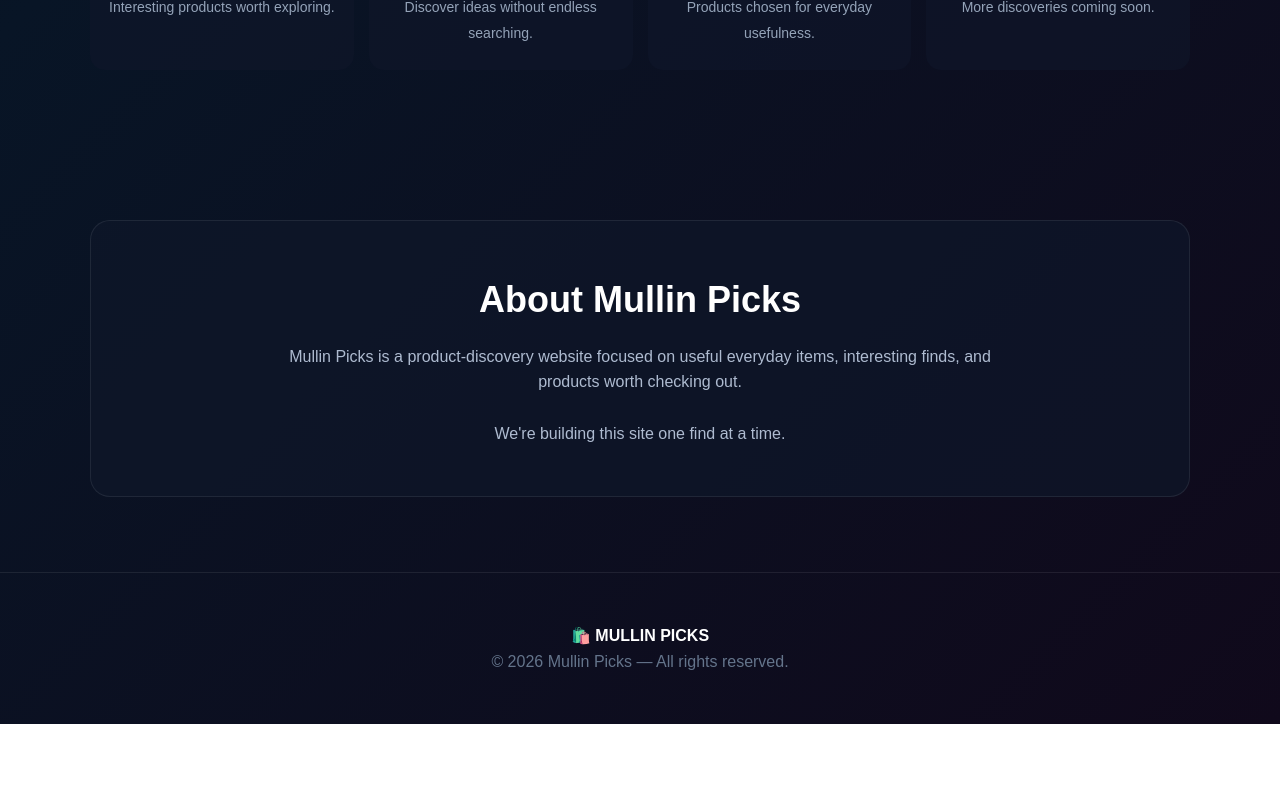
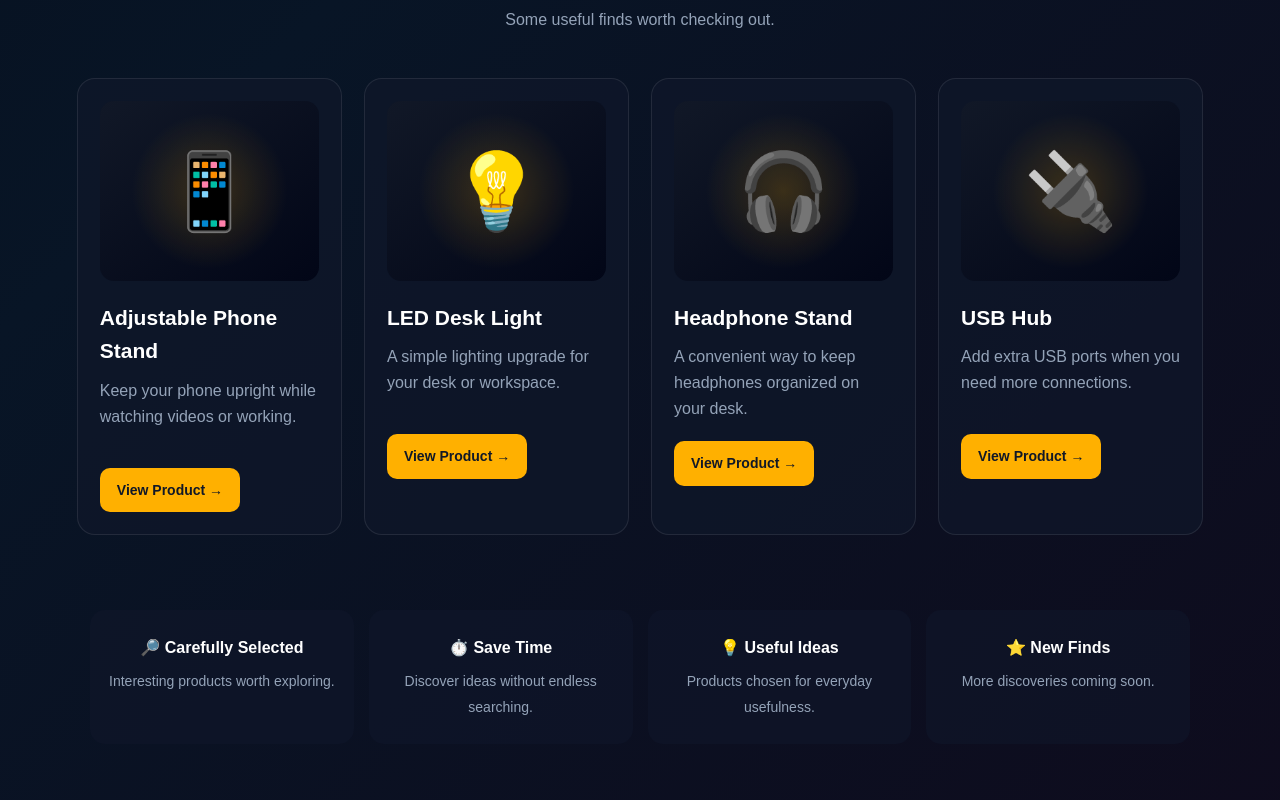
Before and after one commit to mfdcat1797-debug/mullin-picks-new, a plain HTML site: page index.html in a window 1280 px wide. Shown: the part 1932-2732 px from the top of the page. Before the commit the page ends 2656 px from the top, so only its background shows below. Drawn offline with Linux system fonts and the light colour scheme.

Commit message:
Update index.html

```diff
--- a/index.html
+++ b/index.html
@@ -214,7 +214,56 @@
 
     /* FEATURED PRODUCT */
 
-    .featured {
+    .product-grid {
+    max-width: 1200px;
+    margin: auto;
+    display: grid;
+    grid-template-columns: repeat(4, 1fr);
+    gap: 22px;
+}
+
+.product-card {
+    background: rgba(15, 23, 42, 0.75);
+    border: 1px solid rgba(255, 255, 255, 0.09);
+    border-radius: 18px;
+    padding: 22px;
+    transition: 0.3s;
+}
+
+.product-card:hover {
+    transform: translateY(-7px);
+    border-color: rgba(255, 176, 0, 0.5);
+    box-shadow: 0 15px 40px rgba(0, 0, 0, 0.3);
+}
+
+.product-image {
+    height: 180px;
+    border-radius: 14px;
+    display: flex;
+    align-items: center;
+    justify-content: center;
+    background:
+        radial-gradient(circle, rgba(255, 176, 0, 0.2), transparent 55%),
+        linear-gradient(145deg, #111827, #020617);
+    font-size: 75px;
+    margin-bottom: 20px;
+}
+
+.product-card h3 {
+    font-size: 21px;
+    margin-bottom: 10px;
+}
+
+.product-card p {
+    color: #94a3b8;
+    margin-bottom: 20px;
+    min-height: 70px;
+}
+
+.product-card .button {
+    font-size: 14px;
+    padding: 11px 17px;
+}.featured {
         max-width: 1200px;
         margin: auto;
         background:
@@ -344,7 +393,7 @@
 
         .categories,
         .benefits,
-        .featured {
+        .product-grid {
             grid-template-columns: 1fr;
         }
 
@@ -383,7 +432,7 @@
     <div>
         <a href="#home">Home</a>
         <a href="#categories">Categories</a>
-        <a href="#featured">Featured</a>
+        <a href="#picks">Picks</a>
         <a href="#about">About</a>
     </div>
 </nav>
@@ -503,7 +552,66 @@
 
 <!-- BENEFITS -->
 
-<section>
+<section id="picks">
+
+    <div class="section-title">
+        <h2>🔥 Mullin Picks</h2>
+        <p>Some useful finds worth checking out.</p>
+    </div>
+
+    <div class="product-grid">
+
+        <div class="product-card">
+            <div class="product-image">📱</div>
+            <h3>Adjustable Phone Stand</h3>
+            <p>Keep your phone upright while watching videos or working.</p>
+            <a class="button"
+               href="https://www.amazon.com/s?k=adjustable+phone+stand"
+               target="_blank"
+               rel="noopener noreferrer">
+                View Product →
+            </a>
+        </div>
+
+        <div class="product-card">
+            <div class="product-image">💡</div>
+            <h3>LED Desk Light</h3>
+            <p>A simple lighting upgrade for your desk or workspace.</p>
+            <a class="button"
+               href="https://www.amazon.com/s?k=LED+desk+lamp"
+               target="_blank"
+               rel="noopener noreferrer">
+                View Product →
+            </a>
+        </div>
+
+        <div class="product-card">
+            <div class="product-image">🎧</div>
+            <h3>Headphone Stand</h3>
+            <p>A convenient way to keep headphones organized on your desk.</p>
+            <a class="button"
+               href="https://www.amazon.com/s?k=headphone+stand"
+               target="_blank"
+               rel="noopener noreferrer">
+                View Product →
+            </a>
+        </div>
+
+        <div class="product-card">
+            <div class="product-image">🔌</div>
+            <h3>USB Hub</h3>
+            <p>Add extra USB ports when you need more connections.</p>
+            <a class="button"
+               href="https://www.amazon.com/s?k=USB+hub"
+               target="_blank"
+               rel="noopener noreferrer">
+                View Product →
+            </a>
+        </div>
+
+    </div>
+
+</section>
 
     <div class="benefits">
 
```
